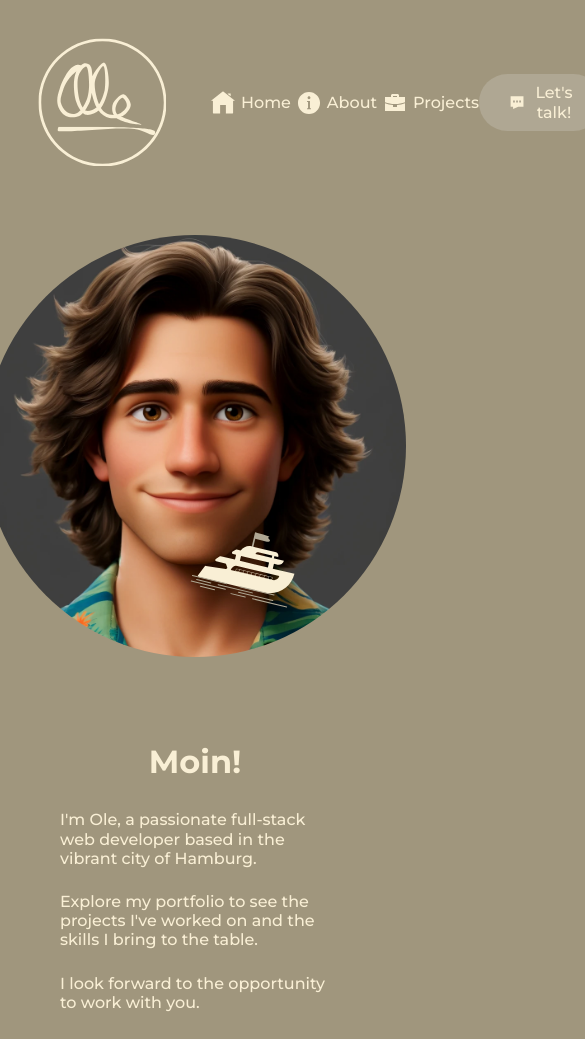
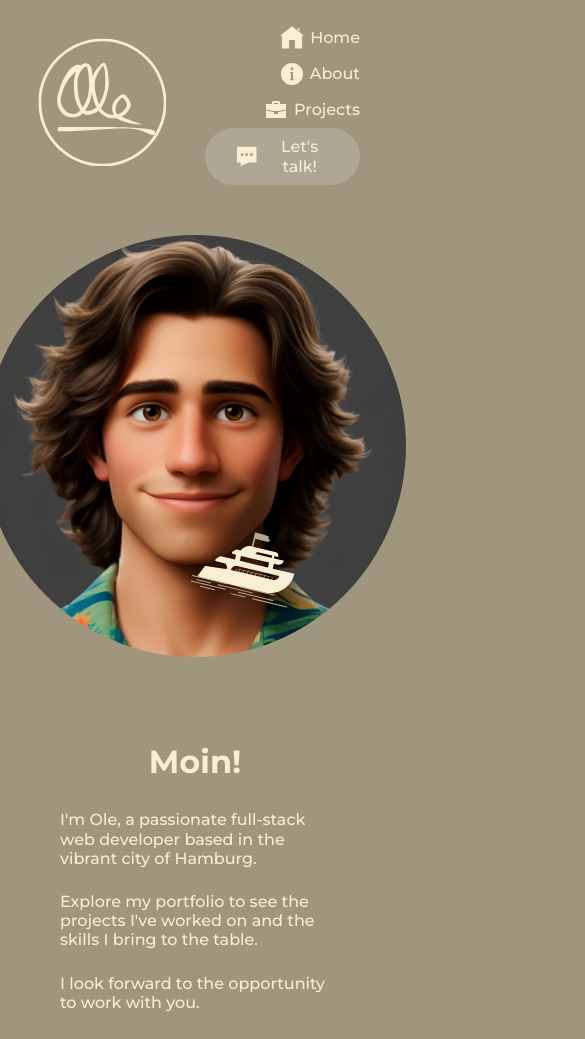
Before and after one commit to freshmozart1/portfolio-website, a plain HTML site: page index.html in a window 390 px wide. Shown: the top 1039 px of the page, 585 px wide, since content can reach past the window. Drawn offline with Linux system fonts and the light colour scheme.

Commit message:
refactor: update responsive layout for smaller screens

```diff
--- a/css/styles.css
+++ b/css/styles.css
@@ -98,9 +98,20 @@ ul.nav_links {
         margin-left: 30px;
         flex-basis: calc(100vw - 235px);
     }
+}
+
+@media screen and (max-width: 685px) {
+    nav {
+        margin-left: 30px;
+    }
+
+    ul.nav_links {
+        flex-direction: column;
+        align-items: flex-end;
+    }
 
     ul.nav_links li a {
-        line-height: 2.25;
+        line-height: 2.25em;
     }
 }
 
```
